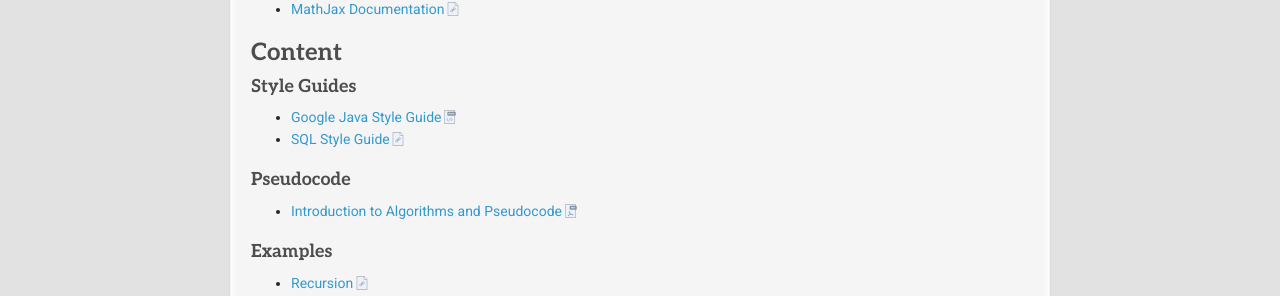
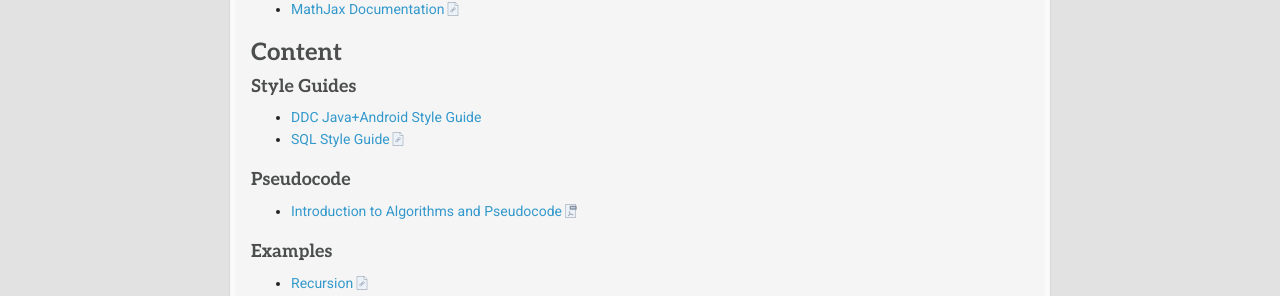
Before and after one commit to ddc-java/ddc-day, a Jekyll site: the page built from resources.md, in a window 1280 px wide and 900 px high, scrolled down 242 px. Shown: the part 487-783 px from the top of the window. Built offline with Jekyll 4.4.1, drawn with Linux system fonts in a browser that asks for light colours; nearby versions of some CDN libraries; some web fonts are replaced; our own code applies the rules of GitHub Pages for plain Markdown files; formulas are drawn with MathJax 3.

Commit message:
Tweak style guide references

```diff
--- a/resources.md
+++ b/resources.md
@@ -38,7 +38,7 @@ description: "Links to external documentation and examples"
 
 ### Style Guides
 
-* [Google Java Style Guide](https://google.github.io/styleguide/javaguide.html)
+* [DDC Java+Android Style Guide](//ddc-java.github.io/style-guide/)
 * [SQL Style Guide](https://www.sqlstyle.guide/)
 
 ### Pseudocode
```
Also changed, not shown: formatting.md (+1 -1 lines).
